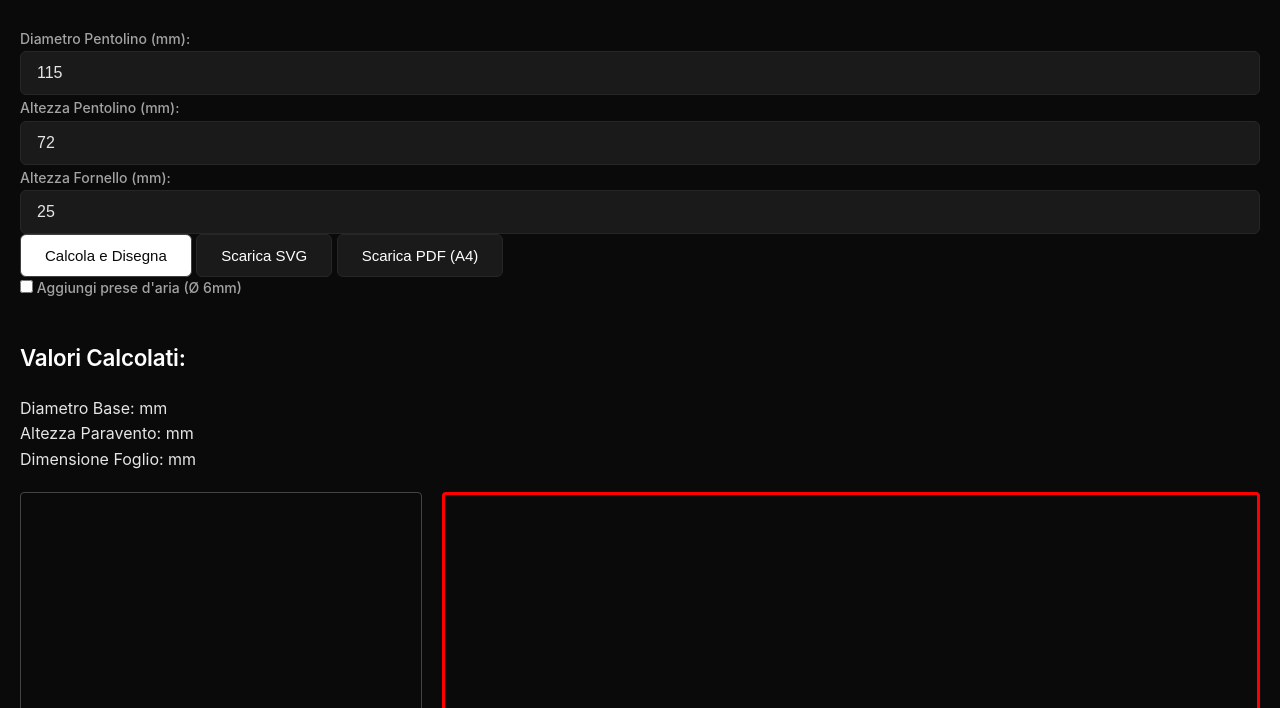
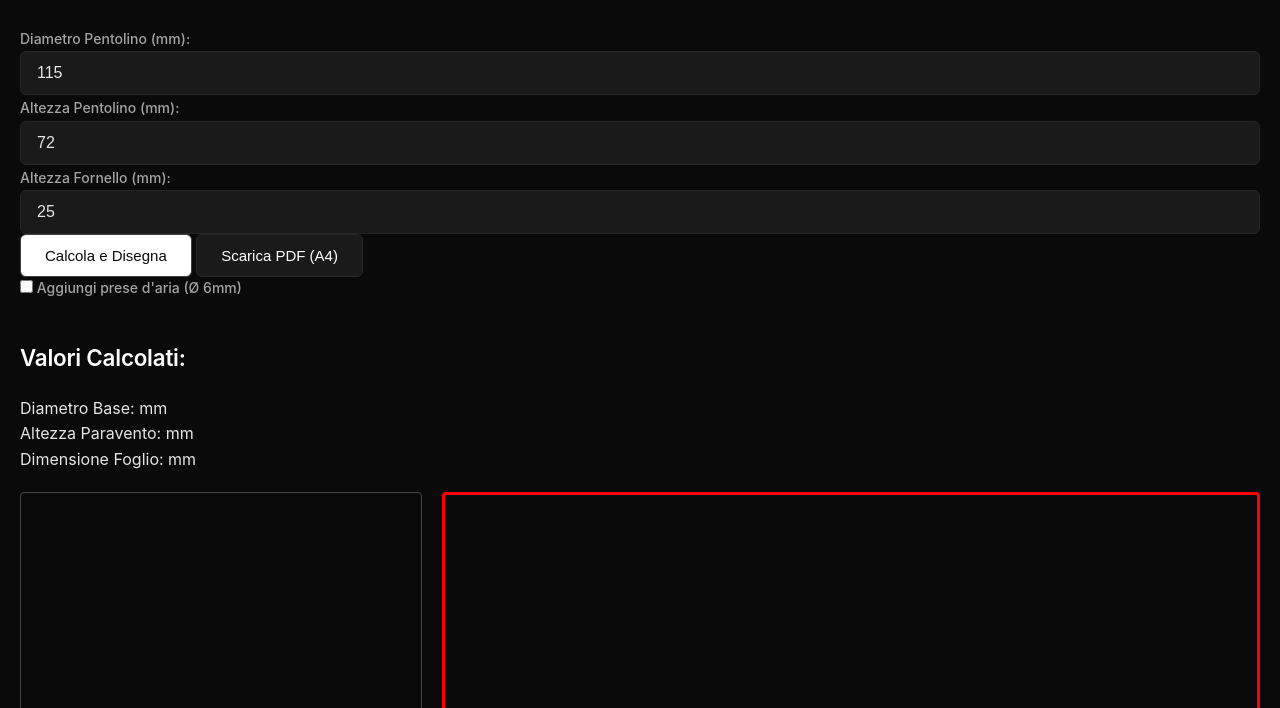
Before and after one commit to Lavizzzz/Conical-WindShield-Generator, a plain HTML site: page index.html in a window 1280 px wide. Shown: the part 92-800 px from the top of the page. Drawn offline with nearby package versions, Linux system fonts and the light colour scheme.

Commit message:
Update index.html

```diff
--- a/index.html
+++ b/index.html
@@ -31,7 +31,7 @@
         <input type="number" id="altezzaFornello" value="25">
 
         <button id="calcolaBtn">Calcola e Disegna</button>
-        <button id="downloadSvgBtn">Scarica SVG</button>
+       <!-- <button id="downloadSvgBtn">Scarica SVG</button> -->
         <button id="downloadPdfBtn">Scarica PDF (A4)</button>
 
     </div>
```
